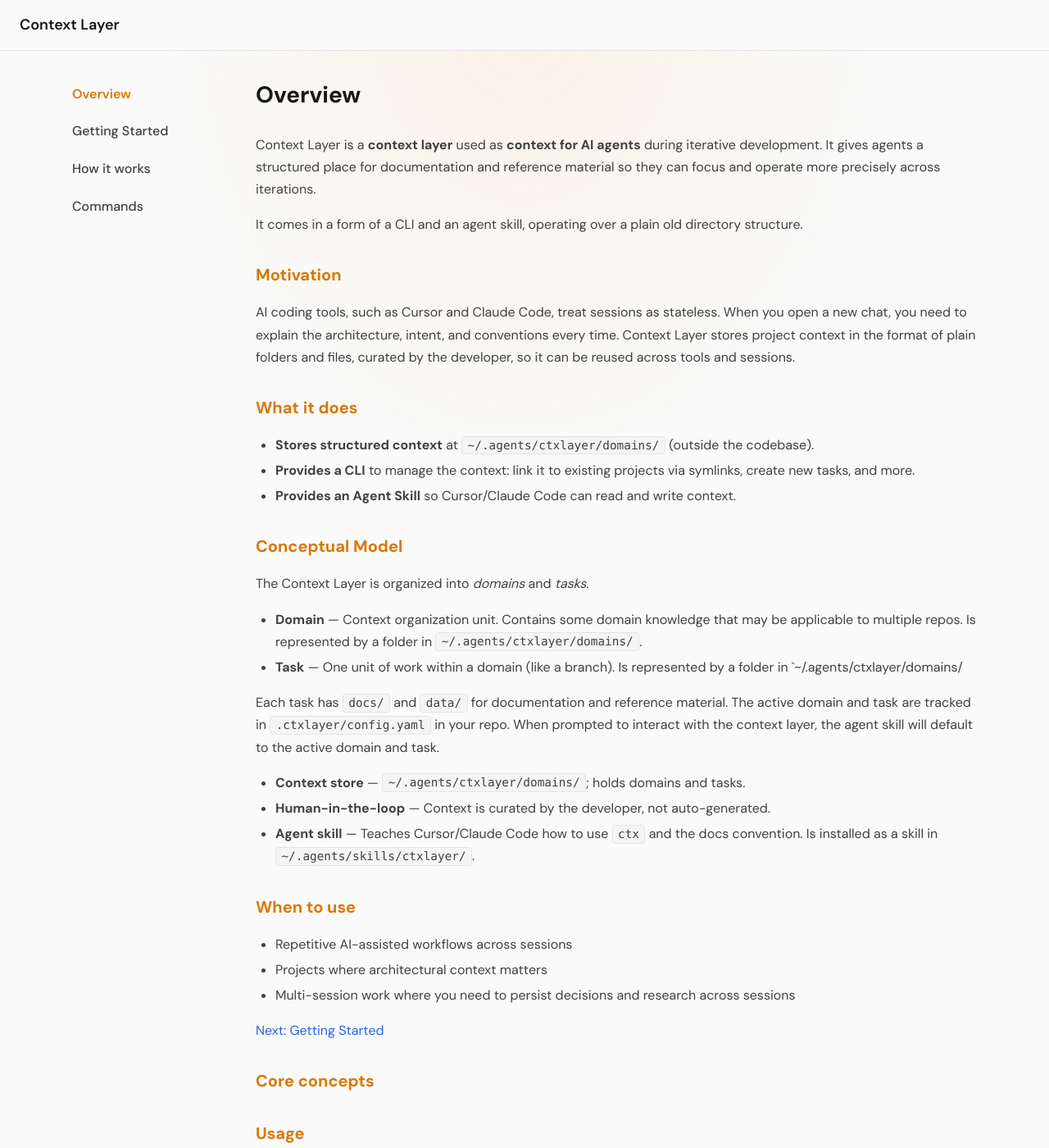
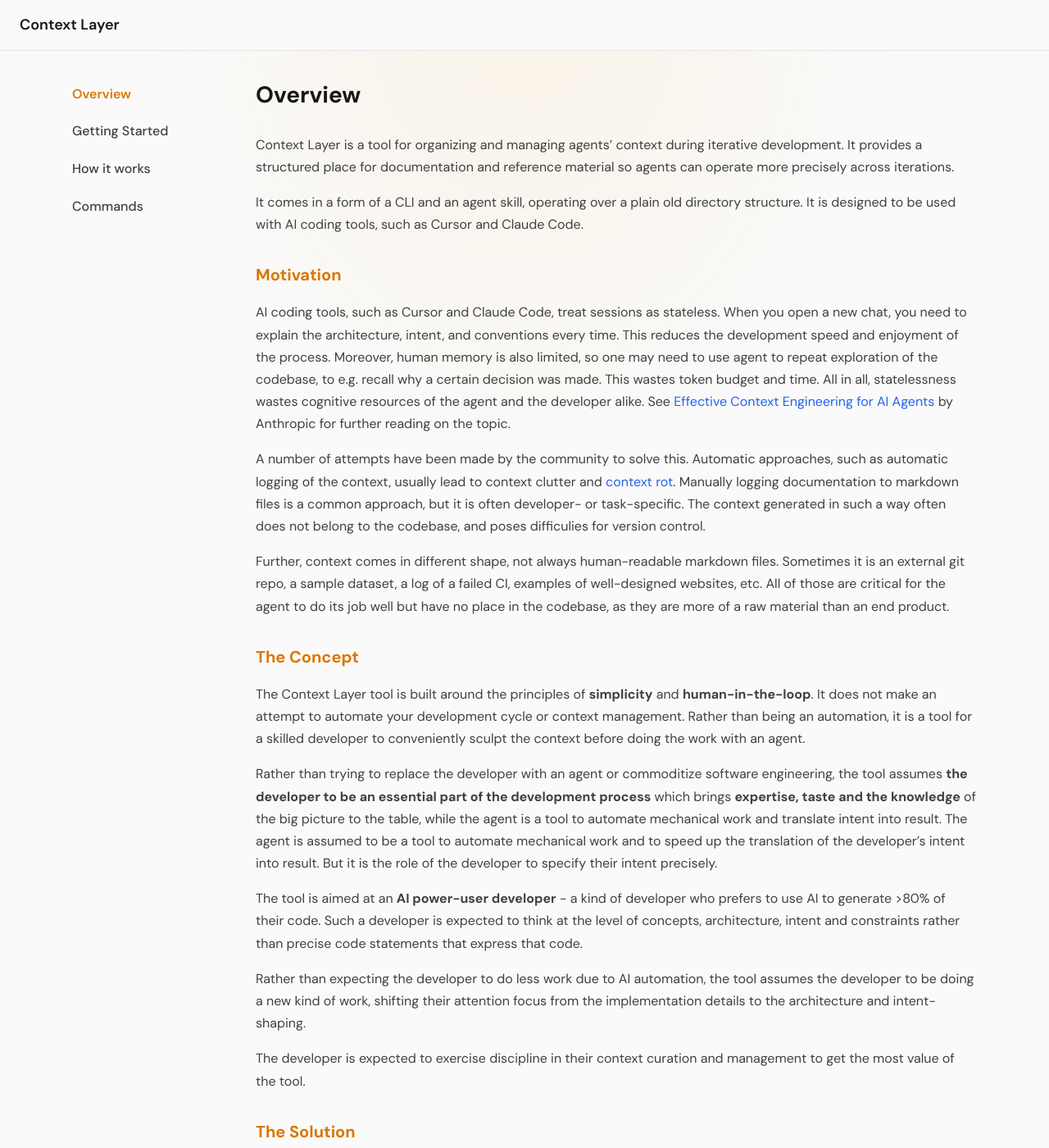
Before and after one commit to anatoliykmetyuk/ctxlayer, a Jekyll site: the page built from website/docs/index.md, in a window 1280 px wide and 1400 px high. Shown: the whole window at 82% size. Built offline with Jekyll 4.4.1, drawn with Linux system fonts in a browser that asks for light colours; some of the changed text lies outside the part shown.

Commit message:
Overview fleshed out

````diff
--- a/website/docs/index.md
+++ b/website/docs/index.md
@@ -3,111 +3,43 @@
 title: Overview
 ---
 
-Context Layer is a **context layer** used as **context for AI agents** during iterative development. It gives agents a
-structured place for documentation and reference material so they can focus and operate more precisely across iterations.
+Context Layer is a tool for organizing and managing agents' context during iterative development.
+It provides a structured place for documentation and reference material so agents can operate more precisely across iterations.
 
-It comes in a form of a CLI and an agent skill, operating over a plain old directory structure.
+It comes in a form of a CLI and an agent skill, operating over a plain old directory structure. It is designed to be used with AI coding tools, such as Cursor and Claude Code.
 
 ## Motivation
 
-AI coding tools, such as Cursor and Claude Code, treat sessions as stateless. When you open a new chat, you need to explain the architecture, intent, and conventions every time. Context Layer stores project context in the format of plain folders and files, curated by the developer, so it can be reused across tools and sessions.
+AI coding tools, such as Cursor and Claude Code, treat sessions as stateless. When you open a new chat, you need to explain the architecture, intent, and conventions every time. This reduces the development speed and enjoyment of the process. Moreover, human memory is also limited, so one may need to use agent to repeat exploration of the codebase, to e.g. recall why a certain decision was made. This wastes token budget and time. All in all, statelessness wastes cognitive resources of the agent and the developer alike. See [Effective Context Engineering for AI Agents](https://www.anthropic.com/engineering/effective-context-engineering-for-ai-agents) by Anthropic for further reading on the topic.
 
-## What it does
+A number of attempts have been made by the community to solve this. Automatic approaches, such as automatic logging of the context, usually lead to context clutter and [context rot](https://research.trychroma.com/context-rot). Manually logging documentation to markdown files is a common approach, but it is often developer- or task-specific. The context generated in such a way often does not belong to the codebase, and poses difficulies for version control.
 
-- **Stores structured context** at `~/.agents/ctxlayer/domains/` (outside the codebase).
-- **Provides a CLI** to manage the context: link it to existing projects via symlinks, create new tasks, and more.
-- **Provides an Agent Skill** so Cursor/Claude Code can read and write context.
+Further, context comes in different shape, not always human-readable markdown files. Sometimes it is an external git repo, a sample dataset, a log of a failed CI, examples of well-designed websites, etc. All of those are critical for the agent to do its job well but have no place in the codebase, as they are more of a raw material than an end product.
 
-## Conceptual Model
+## The Concept
 
-The Context Layer is organized into _domains_ and _tasks_.
+The Context Layer tool is built around the principles of **simplicity** and **human-in-the-loop**. It does not make an attempt to automate your development cycle or context management. Rather than being an automation, it is a tool for a skilled developer to conveniently sculpt the context before doing the work with an agent.
 
-- **Domain** — Context organization unit. Contains some domain knowledge that may be applicable to multiple repos. Is represented by a folder in `~/.agents/ctxlayer/domains/`.
-- **Task** — One unit of work within a domain (like a branch). Is represented by a folder in `~/.agents/ctxlayer/domains/
+Rather than trying to replace the developer with an agent or commoditize software engineering, the tool assumes **the developer to be an essential part of the development process** which brings **expertise, taste and the knowledge** of the big picture to the table, while the agent is a tool to automate mechanical work and translate intent into result. The agent is assumed to be a tool to automate mechanical work and to speed up the translation of the developer's intent into result. But it is the role of the developer to specify their intent precisely.
 
-Each task has `docs/` and `data/` for documentation and reference material.
-The active domain and task are tracked in `.ctxlayer/config.yaml` in your repo. When prompted to interact with the context layer, the agent skill will default to the active domain and task.
+The tool is aimed at an **AI power-user developer** - a kind of developer who prefers to use AI to generate >80% of their code. Such a developer is expected to think at the level of concepts, architecture, intent and constraints rather than precise code statements that express that code.
 
-- **Context store** — `~/.agents/ctxlayer/domains/`; holds domains and tasks.
-- **Human-in-the-loop** — Context is curated by the developer, not auto-generated.
-- **Agent skill** — Teaches Cursor/Claude Code how to use `ctx` and the docs convention. Is installed as a skill in `~/.agents/skills/ctxlayer/`.
+Rather than expecting the developer to do less work due to AI automation, the tool assumes the developer to be doing a new kind of work, shifting their attention focus from the implementation details to the architecture and intent-shaping.
 
-## When to use
+The developer is expected to exercise discipline in their context curation and management to get the most value of the tool.
 
-- Repetitive AI-assisted workflows across sessions
-- Projects where architectural context matters
-- Multi-session work where you need to persist decisions and research across sessions
+## The Solution
 
-[Next: Getting Started](getting-started.html)
+The Context Layer exists on your machine in a form of a **directory structure that contains files and folders**. The structure is logically organized into **domains** and **tasks**. Domains are intended to track domain knowledge across one or more software projects, while tasks exist as part of a domain are are used to store the context for a specific unit of work, similarly to how you would use a branch in a git repository.
 
+Context may be linked across projects with task-wise granularity. So, from any project you are working on, you may link a task from another domain to your project via a symlink. Link only what you need to get the job done, so you don't have to worry about cluttering your project with irrelevant context.
 
-## Core concepts
+A CLI tool is provided to easily perform the operations above, such as creating new tasks, linking tasks from other domains, and more.
 
+Your agent of choice (such as Cursor, Claude Code, etc.) is made aware of the context layer of your project via an [agent skill](https://github.com/anatoliykmetyuk/ctxlayer/blob/main/SKILL.md) (see the [Skills standard specification](https://github.com/anatoliykmetyuk/skills-spec)). So, whenever you mention "context layer" in your prompts, your agent will know where to look.
 
-## Usage
+The intended outcome is an ever-growing corpus of domain knowledge, where every task you do is documented in a human-driven way, separately from the codebase, readily accessible during future work across projects. As a result, the developer saves time, token budget and cognitive resources, speeds up the development process, makes it more enjoyable and predictable.
 
-This page provides a quick overview of the usage. For a full documentation, see the [Docs](https://ctxlayer.dev/docs).
+If the above resonates with you, try it out on your own project:
 
-```bash
-ctx new
-```
-
-The above command will prompt you to create a new domain folder and a task folder within it. It will do several things:
-
-- Create the new task folder in the `~/.agents/ctxlayer/domains/<domain>/<task>/` directory.
-- Create the `docs/` and `data/` folders within the task folder.
-- Link the task folder to the current working directory as a symlink under `.ctxlayer/`, so it is accessible to the agent skill.
-- Update `.gitignore` to ignore `.ctxlayer/`.
-- Initialize a separate domain repo under `~/.agents/ctxlayer/domains/<domain>/`, so the domain is version-controlled.
-
-### Reference Material Curation
-
-You can put any reference material needed for the task execution in the `data/` folder. These may be, for example:
-
-- Log files from a failed CI - in case if you want an agent to debug an issue.
-- Examples of well-designed websites - in case if you want an agent to design a new UI.
-- A CSV file - in case you're making a dashboard for a data analysis and need an agent to design the data access layer against a specific example dataset.
-- A Git repository - in case you want an agent to refer to an existing library code or another project. It is recommended to use a `git submodule` when cloning the repository, as every domain is also initialized as a git repository.
-
-The agent may later access the reference material from an agent session using e.g. the following prompt:
-
-> "in the context layer, the reference material folder contains an example dataset. Please read it and ...".
-
-### Documentation Curation
-
-The `docs/` folder is intended to be an ongoing journal of the task execution. It is intended to be written by the agent itself, but the write is not automatic and must be triggered by the developer. It is expected that the developer will review the documentation and work with the agent to get it to a high quality standard.
-
-The documentation is written in Markdown and is numbered for easy sorting, for example:
-
-```bash
-# In the docs/ folder
-01-initial-research.md
-02-feature-implementation.md
-03-architecture-diagram.md
-```
-
-With the installed skill, use the prompt as follows to write documentation:
-
-> "in the context layer, write a document about what you just did. The documentation must include information on X, Y and Z."
-
-You will later be able to access the documentation from an agent session using e.g. the following prompt:
-
-> "in the context layer, the document number 1 specifies initial research findings. Please read it and ...".
-
-### Other Capabilities
-
-Please refer to the [Docs](https://ctxlayer.dev/docs) for the full documentation. The following are some other capabilities that are not covered here:
-
-- Importing (linking) context from other domains.
-- Git operations on the context layer.
-- Deleting domains and tasks.
-- Switching the active domain and task.
-- Importing tasks from other domains.
-
-## Contributing
-
-This project is open for contributions. Suggested areas: CLI improvements, agent skill enhancements, context import/export utilities, documentation conventions. See [DEVELOPMENT.md](DEVELOPMENT.md) for local setup.
-
-## License
-
-Apache-2.0. See [LICENSE](LICENSE) for the full text.
+[→ Get started](/docs/getting-started.html)
````
